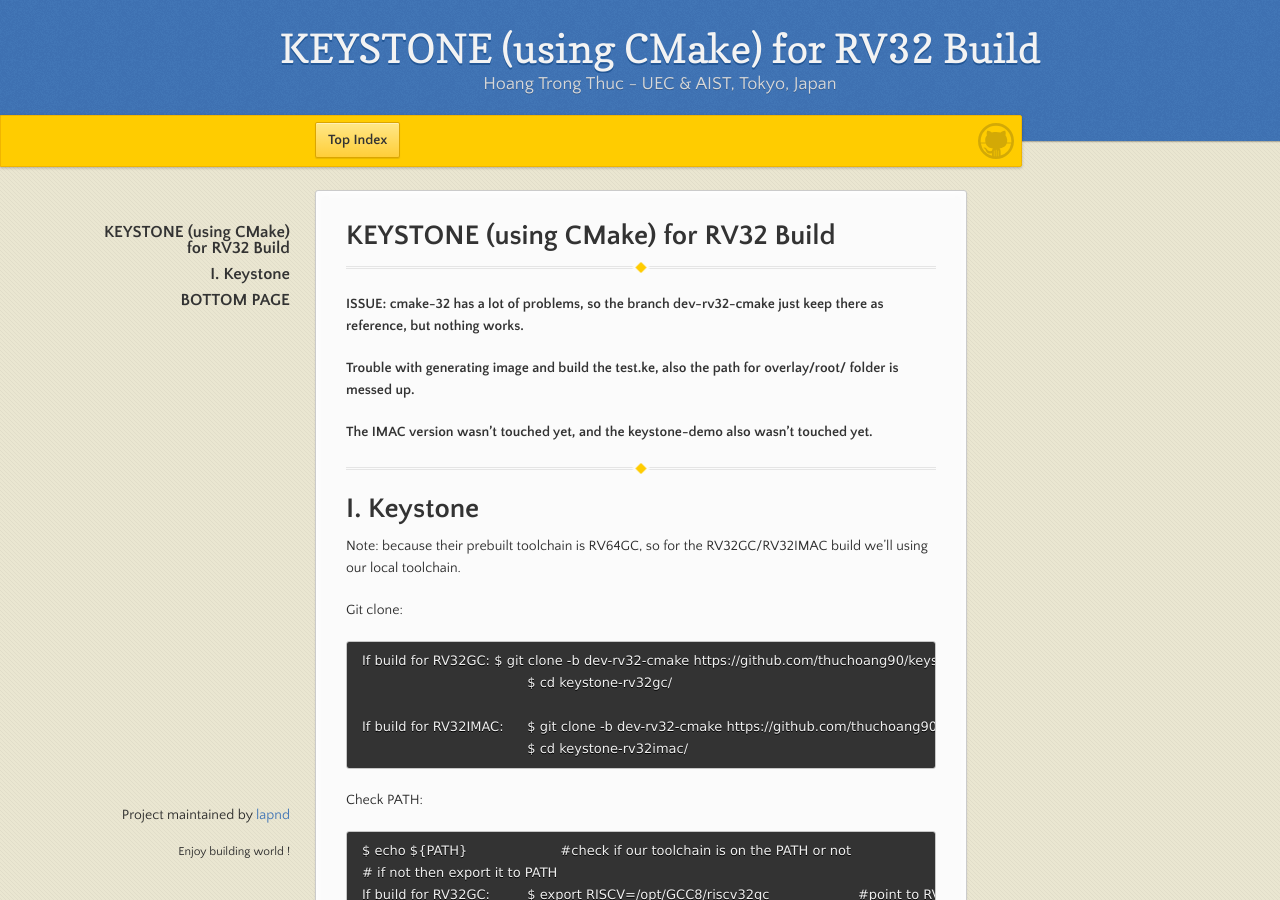
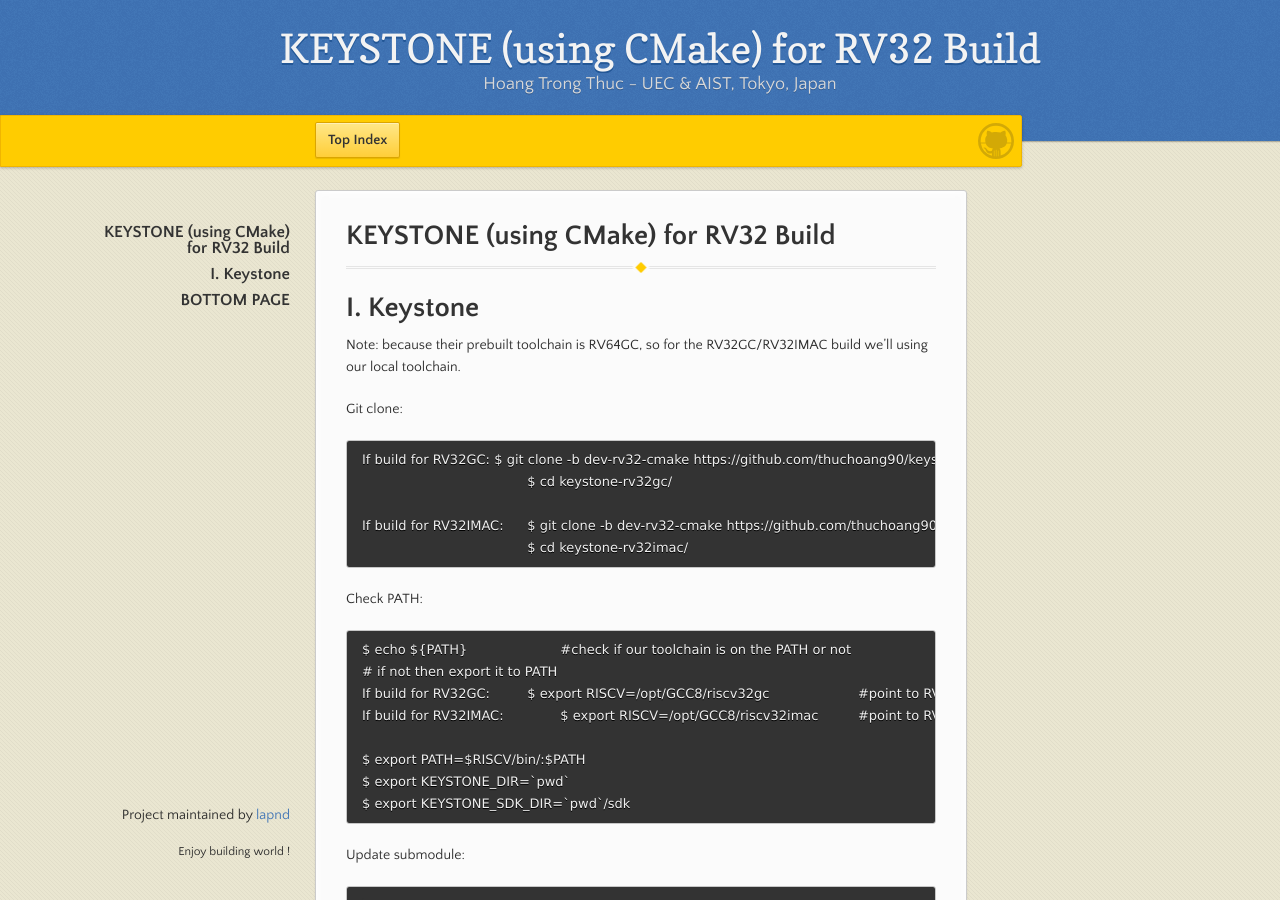
Before and after one commit to lapnd/httdes.github.io, a Jekyll site: the page built from keystone-cmake-32.md, in a window 1280 px wide and 900 px high. Built offline with Jekyll 4.4.1, drawn with Linux system fonts in a browser that asks for light colours; our own code applies the rules of GitHub Pages for plain Markdown files.

Commit message:
Update keystone-cmake-32.md

```diff
--- a/keystone-cmake-32.md
+++ b/keystone-cmake-32.md
@@ -3,14 +3,6 @@ layout : default
 ---
 
 # KEYSTONE (using CMake) for RV32 Build
-
-* * *
-
-**ISSUE: cmake-32 has a lot of problems, so the branch dev-rv32-cmake just keep there as reference, but nothing works.**
-
-**Trouble with generating image and build the test.ke, also the path for overlay/root/ folder is messed up.**
-
-**The IMAC version wasn't touched yet, and the keystone-demo also wasn't touched yet.**
 
 * * *
 
```
